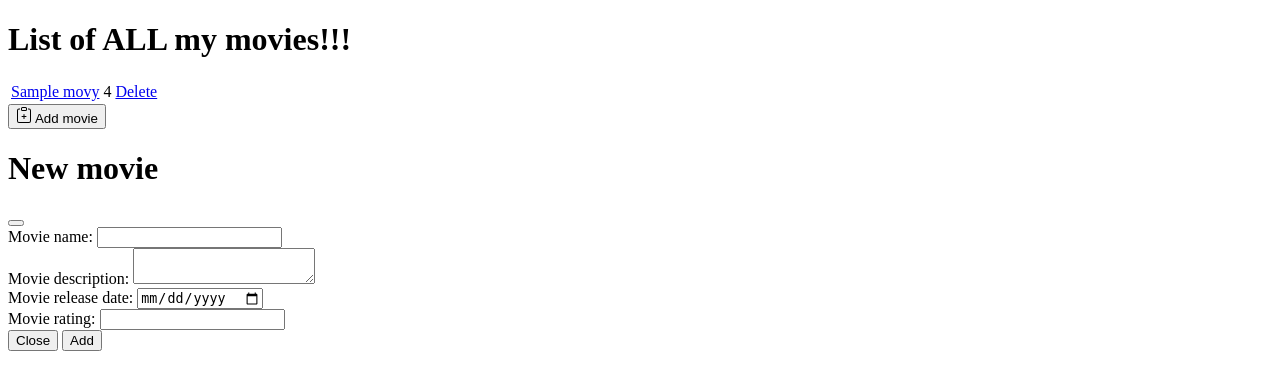
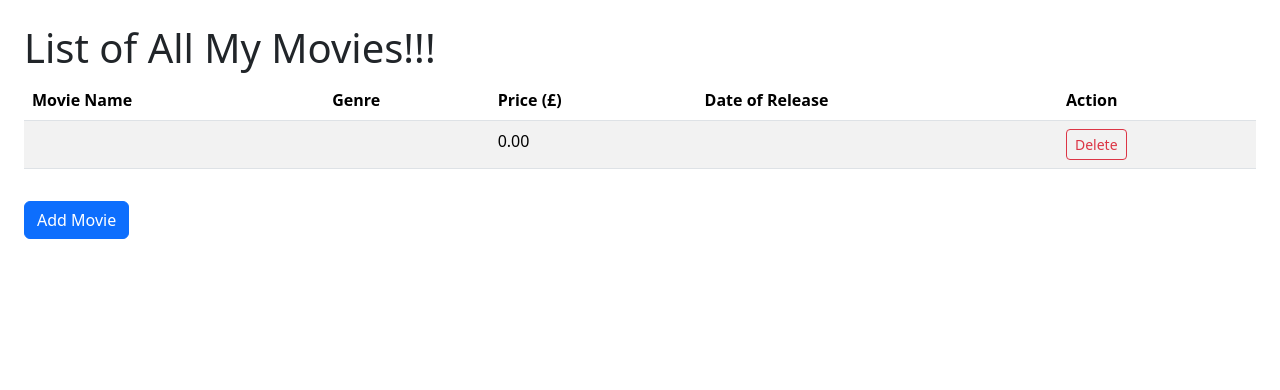
Before and after one commit to Tanvir6216/5CS045, a PHP site: page /5cs045-task1-2442655.php in a window 1280 px wide. Shown: the top 390 px of the page. Run offline with PHP 8.4, Linux system fonts and the light colour scheme; tables that the repository leaves empty or names only in its code hold one stand-in row (values such as "Sample post"); data that the repository does not hold is empty.

Commit message:
5cs045-task1-2442655.php

```diff
--- a/5cs045-task1-2442655.php
+++ b/5cs045-task1-2442655.php
@@ -1,68 +1,93 @@
 <!doctype html>
 <html lang="en">
-<body>
-<h1>List of ALL my movies!!!</h1>
+<head>
+  <meta charset="utf-8">
+  <meta name="viewport" content="width=device-width, initial-scale=1">
+  <title>List of ALL my movies!!!</title>
+  <link href="https://cdn.jsdelivr.net/npm/bootstrap@5.3.3/dist/css/bootstrap.min.css" rel="stylesheet">
+</head>
+<body class="p-4">
+
+<h1>List of All My Movies!!!</h1>
+
 <?php
 // Connect to database
 include("db.php");
 
 // Run SQL query
-$sql = "SELECT * FROM movies ORDER BY date_of_release";
+$sql = "SELECT * FROM movies ORDER BY Date_of_release";
 $results = mysqli_query($mysqli, $sql);
+
+// Check if results exist
+if (!$results) {
+    die("Database query failed: " . mysqli_error($mysqli));
+}
 ?>
 
 <table class="table table-striped">
-	<?php while($a_row = mysqli_fetch_assoc($results)):?>
-		<tr>
-          <td><a href="movie-details.php?id=<?=$a_row['movie_id']?>"><?=$a_row['movie_name']?></a></td>
-          <td><?=$a_row['rating']?></td>
-		  <td><a class="btn btn-outline-danger btn-sm" href="delete-movie.php?id=<?=$a_row['movie_id']?>" role="button">Delete</a></td>
-		</tr>
-	<?php endwhile;?>
+  <thead>
+    <tr>
+      <th>Movie Name</th>
+      <th>Genre</th>
+      <th>Price (£)</th>
+      <th>Date of Release</th>
+      <th>Action</th>
+    </tr>
+  </thead>
+  <tbody>
+    <?php while($a_row = mysqli_fetch_assoc($results)): ?>
+      <tr>
+        <td><a href="movie-details.php?id=<?= $a_row['Movie_id'] ?>"><?= htmlspecialchars($a_row['Movie_name']) ?></a></td>
+        <td><?= htmlspecialchars($a_row['Genre']) ?></td>
+        <td><?= number_format($a_row['Price'], 2) ?></td>
+        <td><?= htmlspecialchars($a_row['Date_of_release']) ?></td>
+        <td>
+          <a class="btn btn-outline-danger btn-sm" href="delete-movie.php?id=<?= $a_row['Movie_id'] ?>" role="button">Delete</a>
+        </td>
+      </tr>
+    <?php endwhile; ?>
+  </tbody>
 </table>
 
-<button type="button" class="btn btn-primary" data-bs-toggle="modal" data-bs-target="#exampleModal">
-	<svg xmlns="http://www.w3.org/2000/svg" width="16" height="16" fill="currentColor" class="bi bi-clipboard-plus" viewBox="0 0 16 16">
-  <path fill-rule="evenodd" d="M8 7a.5.5 0 0 1 .5.5V9H10a.5.5 0 0 1 0 1H8.5v1.5a.5.5 0 0 1-1 0V10H6a.5.5 0 0 1 0-1h1.5V7.5A.5.5 0 0 1 8 7"/>
-  <path d="M4 1.5H3a2 2 0 0 0-2 2V14a2 2 0 0 0 2 2h10a2 2 0 0 0 2-2V3.5a2 2 0 0 0-2-2h-1v1h1a1 1 0 0 1 1 1V14a1 1 0 0 1-1 1H3a1 1 0 0 1-1-1V3.5a1 1 0 0 1 1-1h1z"/>
-  <path d="M9.5 1a.5.5 0 0 1 .5.5v1a.5.5 0 0 1-.5.5h-3a.5.5 0 0 1-.5-.5v-1a.5.5 0 0 1 .5-.5zm-3-1A1.5 1.5 0 0 0 5 1.5v1A1.5 1.5 0 0 0 6.5 4h3A1.5 1.5 0 0 0 11 2.5v-1A1.5 1.5 0 0 0 9.5 0z"/>
-</svg> Add movie</button>
+<!-- Button to open modal -->
+<button type="button" class="btn btn-primary mt-3" data-bs-toggle="modal" data-bs-target="#exampleModal">
+  Add Movie
+</button>
 
+<!-- Modal for adding a movie -->
 <div class="modal fade" id="exampleModal" tabindex="-1" aria-labelledby="exampleModalLabel" aria-hidden="true">
   <div class="modal-dialog">
     <div class="modal-content">
       <div class="modal-header">
-        <h1 class="modal-title fs-5" id="exampleModalLabel">New movie</h1>
+        <h1 class="modal-title fs-5" id="exampleModalLabel">New Movie</h1>
         <button type="button" class="btn-close" data-bs-dismiss="modal" aria-label="Close"></button>
       </div>
       <div class="modal-body">
         <form action="add-movie.php" method="post">
           <div class="mb-3">
             <label for="MovieName" class="col-form-label">Movie name:</label>
-            <input type="text" class="form-control" id="MovieName" name="MovieName">
+            <input type="text" class="form-control" id="MovieName" name="MovieName" required>
           </div>
           <div class="mb-3">
-            <label for="MovieDescription" class="col-form-label">Movie description:</label>
-            <textarea class="form-control" id="MovieDescription" name="MovieDescription"></textarea>
+            <label for="Genre" class="col-form-label">Genre:</label>
+            <input type="text" class="form-control" id="Genre" name="Genre" maxlength="20" required>
           </div>
           <div class="mb-3">
-            <label for="DateReleased" class="col-form-label">Movie release date:</label>
-            <input type="date" class="form-control" id="DateReleased" name="DateReleased">
+            <label for="Price" class="col-form-label">Price (£):</label>
+            <input type="number" step="0.01" class="form-control" id="Price" name="Price" required>
           </div>
-		  <div class="mb-3">
-            <label for="MovieRating" class="col-form-label">Movie rating:</label>
-            <input type="number" class="form-control" id="MovieRating" name="MovieRating">
+          <div class="mb-3">
+            <label for="DateReleased" class="col-form-label">Date of release:</label>
+            <input type="date" class="form-control" id="DateReleased" name="DateReleased" required>
           </div>
-
-		  <button type="button" class="btn btn-secondary" data-bs-dismiss="modal">Close</button>
-		  <button type="submit" class="btn btn-primary">Add</button>
+          <button type="button" class="btn btn-secondary" data-bs-dismiss="modal">Close</button>
+          <button type="submit" class="btn btn-primary">Add</button>
         </form>
-	  </div>
-      <div class="modal-footer">
-
       </div>
     </div>
   </div>
 </div>
+
+<script src="https://cdn.jsdelivr.net/npm/bootstrap@5.3.3/dist/js/bootstrap.bundle.min.js"></script>
 </body>
 </html>
```
